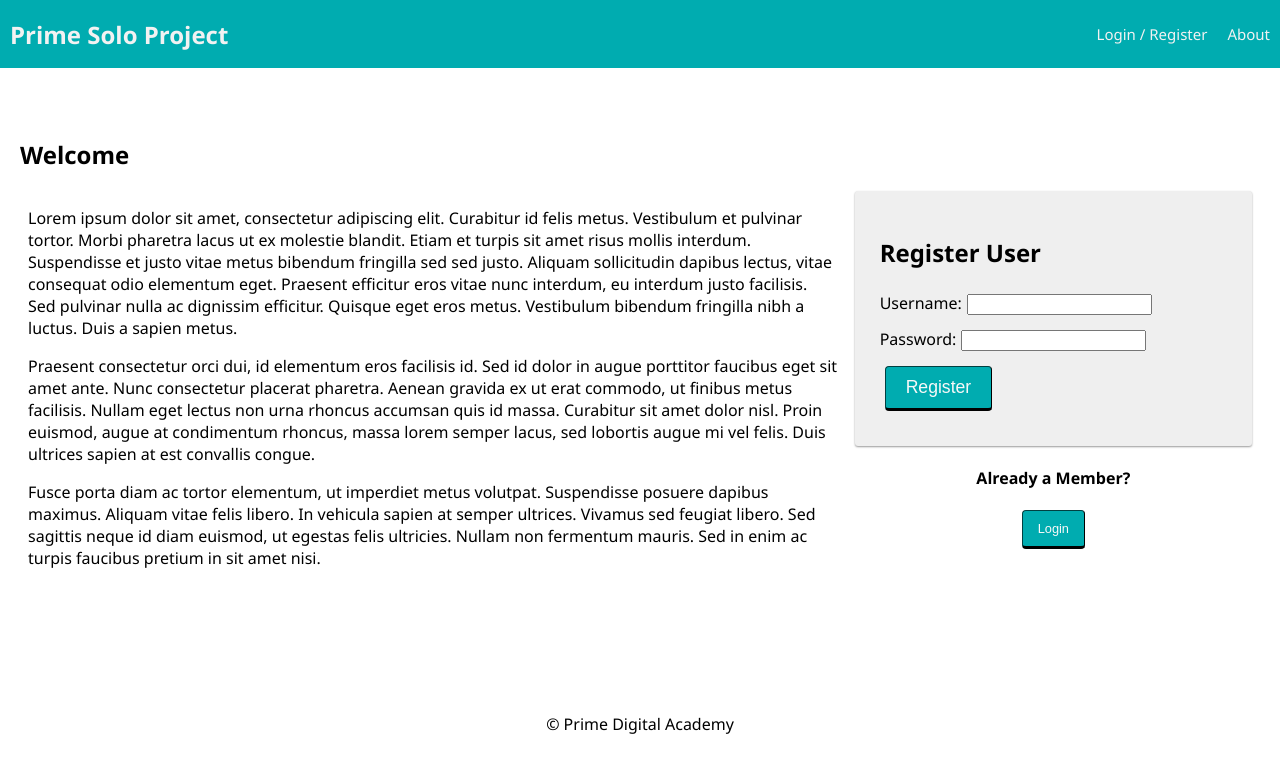
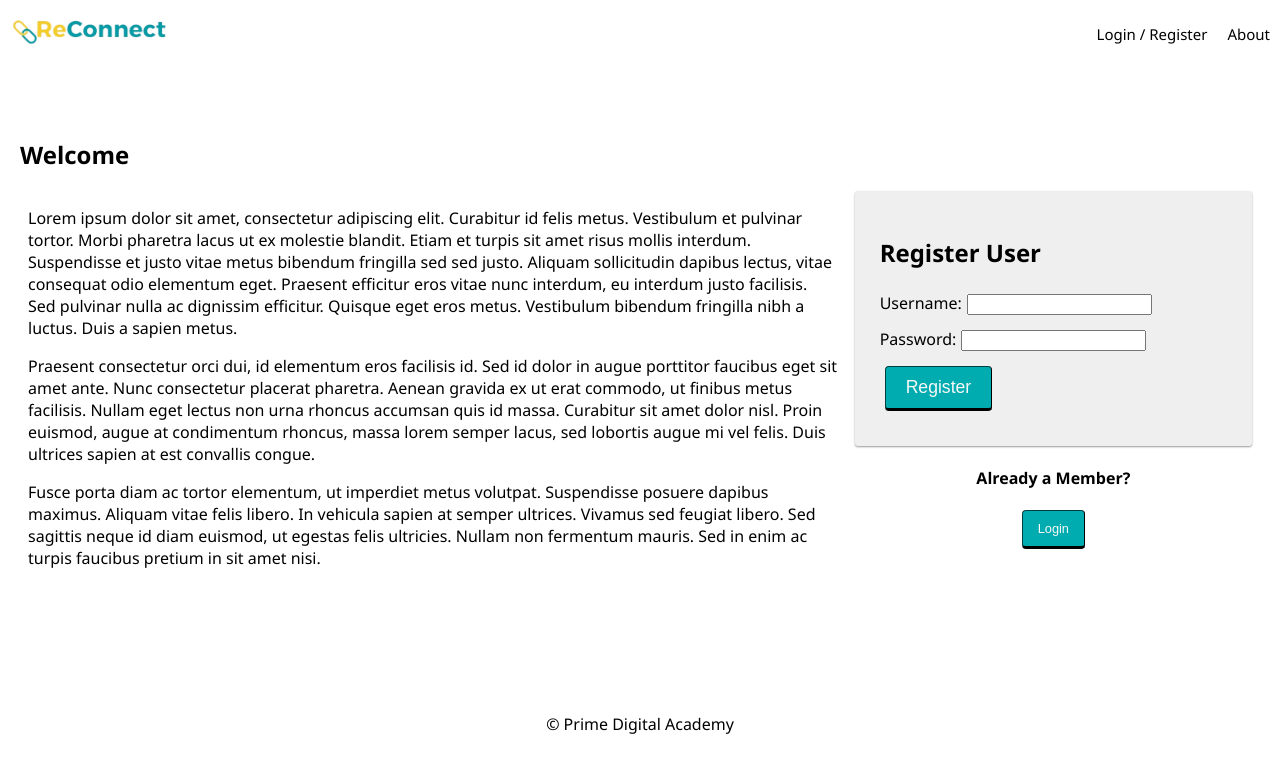
Before and after one commit to johnmborin/ReConnect, a React (Create React App) app: page /user#/home in a window 1280 px wide. Shown: the top 772 px of the page. Built offline with nearby package versions, Linux system fonts and the light colour scheme; no server answers.

Commit message:
added reconnect logo to the nav bar

```diff
--- a/src/components/Nav/Nav.css
+++ b/src/components/Nav/Nav.css
@@ -5,7 +5,7 @@
   align-items: center;
 
   margin: 0 0 30px;
-  background-color: #00acb0;
+  background-color: #ffffff;
   overflow: hidden;
 }
 
@@ -23,8 +23,8 @@
 
 .navLink {
   display: inline-block;
-  color: #f2f2f2;
-  background-color: #00acb0;
+  color: black;
+  background-color: #ffffff;
   text-align: center;
   padding: 24px 10px;
   text-decoration: none;
@@ -40,3 +40,8 @@
 .navLink:hover {
   background-color: #008183;
 }
+
+.nav-logo{
+  max-width: 160px;
+  padding-left: 10px;
+}
--- a/src/components/Nav/Nav.jsx
+++ b/src/components/Nav/Nav.jsx
@@ -9,9 +9,9 @@ function Nav() {
 
   return (
     <div className="nav">
-      <Link to="/home">
-        <h2 className="nav-title">Prime Solo Project</h2>
-      </Link>
+        <Link to="/home">
+        <img src="images/ReConnectLogo.png" alt="Logo" className="nav-logo" />
+    </Link>
       <div>
         {/* If no user is logged in, show these links */}
         {!user.id && (
--- a/src/components/ResourcesView/ResourcesView.css
+++ b/src/components/ResourcesView/ResourcesView.css
@@ -10,3 +10,7 @@
   margin-bottom: 40px;
   border-color: #efcd3e;
 }
+
+.link{
+    color: #1399a3;
+}
--- a/src/components/ResourcesView/ResourcesView.jsx
+++ b/src/components/ResourcesView/ResourcesView.jsx
@@ -15,21 +15,21 @@ function ResourcesView() {
                 <div>
                     <div>
                         {/* <p>text</p> */}
-                        <a href="https://kids.kiddle.co/Divorce">
+                        <a className='link' href="https://kids.kiddle.co/Divorce">
+                            Divorce Facts For Kids
+                        </a>
+                        <hr className='line-under-resources'></hr>
+                    </div>
+                    <div>
+                        {/* <p>text</p> */}
+                        <a className='link' href="https://themarriagefoundation.org/effects-of-divorce-on-children/?gclid=CjwKCAiAmZGrBhAnEiwAo9qHifncaYm7sHzJiw8RR-JnEcioNxx7gO70nvG725g3pDXNv1nPMgDrDxoCQI0QAvD_BwE">
                             Effects of Divorce on Children
                         </a>
                         <hr className='line-under-resources'></hr>
                     </div>
                     <div>
                         {/* <p>text</p> */}
-                        <a href="https://themarriagefoundation.org/effects-of-divorce-on-children/?gclid=CjwKCAiAmZGrBhAnEiwAo9qHifncaYm7sHzJiw8RR-JnEcioNxx7gO70nvG725g3pDXNv1nPMgDrDxoCQI0QAvD_BwE">
-                            Effects of Divorce on Children
-                        </a>
-                        <hr className='line-under-resources'></hr>
-                    </div>
-                    <div>
-                        {/* <p>text</p> */}
-                        <a href="https://themarriagefoundation.org/effects-of-divorce-on-children/?gclid=CjwKCAiAmZGrBhAnEiwAo9qHifncaYm7sHzJiw8RR-JnEcioNxx7gO70nvG725g3pDXNv1nPMgDrDxoCQI0QAvD_BwE">
+                        <a className='link' href="https://themarriagefoundation.org/effects-of-divorce-on-children/?gclid=CjwKCAiAmZGrBhAnEiwAo9qHifncaYm7sHzJiw8RR-JnEcioNxx7gO70nvG725g3pDXNv1nPMgDrDxoCQI0QAvD_BwE">
                             Effects of Divorce on Children
                         </a>
                         <hr className='line-under-resources'></hr>
@@ -40,22 +40,22 @@ function ResourcesView() {
                  <div>
                  <div>
                      {/* <p>text</p> */}
-                     <a href="https://themarriagefoundation.org/effects-of-divorce-on-children/?gclid=CjwKCAiAmZGrBhAnEiwAo9qHifncaYm7sHzJiw8RR-JnEcioNxx7gO70nvG725g3pDXNv1nPMgDrDxoCQI0QAvD_BwE">
+                     <a className='link' href="https://themarriagefoundation.org/effects-of-divorce-on-children/?gclid=CjwKCAiAmZGrBhAnEiwAo9qHifncaYm7sHzJiw8RR-JnEcioNxx7gO70nvG725g3pDXNv1nPMgDrDxoCQI0QAvD_BwE">
                          Effects of Divorce on Children
                      </a>
                      <hr className='line-under-resources'></hr>
                  </div>
                  <div>
                      {/* <p>text</p> */}
-                     <a href="https://themarriagefoundation.org/effects-of-divorce-on-children/?gclid=CjwKCAiAmZGrBhAnEiwAo9qHifncaYm7sHzJiw8RR-JnEcioNxx7gO70nvG725g3pDXNv1nPMgDrDxoCQI0QAvD_BwE">
-                         Effects of Divorce on Children
+                     <a className='link' href="https://afterdivorce.goodsamaritananglican.org/?page=healingafterdivorce">
+                         How to Heal From Divorce
                      </a>
                      <hr className='line-under-resources'></hr>
                  </div>
                  <div>
                      {/* <p>text</p> */}
-                     <a href="https://themarriagefoundation.org/effects-of-divorce-on-children/?gclid=CjwKCAiAmZGrBhAnEiwAo9qHifncaYm7sHzJiw8RR-JnEcioNxx7gO70nvG725g3pDXNv1nPMgDrDxoCQI0QAvD_BwE">
-                         Effects of Divorce on Children
+                     <a className='link' href="https://themarriagefoundation.org/effects-of-divorce-on-children/?gclid=CjwKCAiAmZGrBhAnEiwAo9qHifncaYm7sHzJiw8RR-JnEcioNxx7gO70nvG725g3pDXNv1nPMgDrDxoCQI0QAvD_BwE">
+                         Supporting Kids During Divorce
                      </a>
                      <hr className='line-under-resources'></hr>
                  </div>
```
Also changed, not shown: public/images/ReConnectLogo.png (added).
